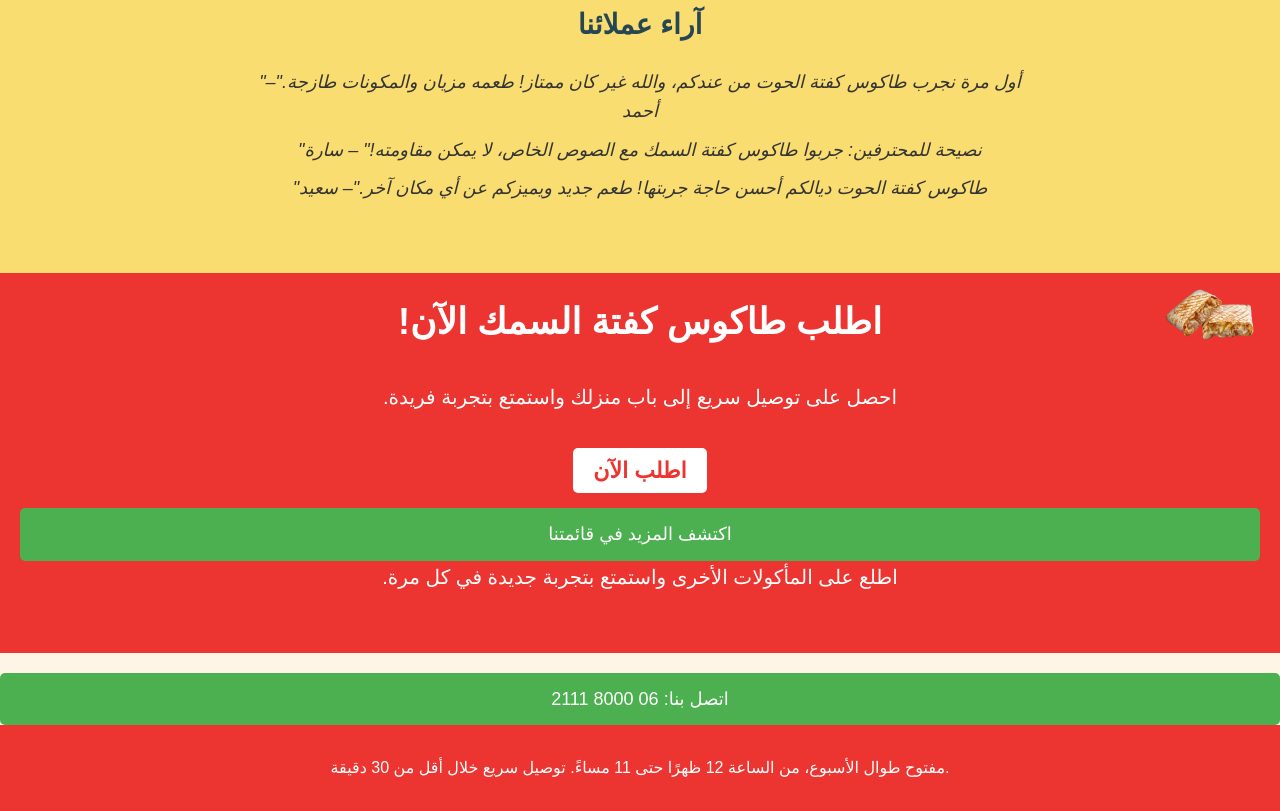
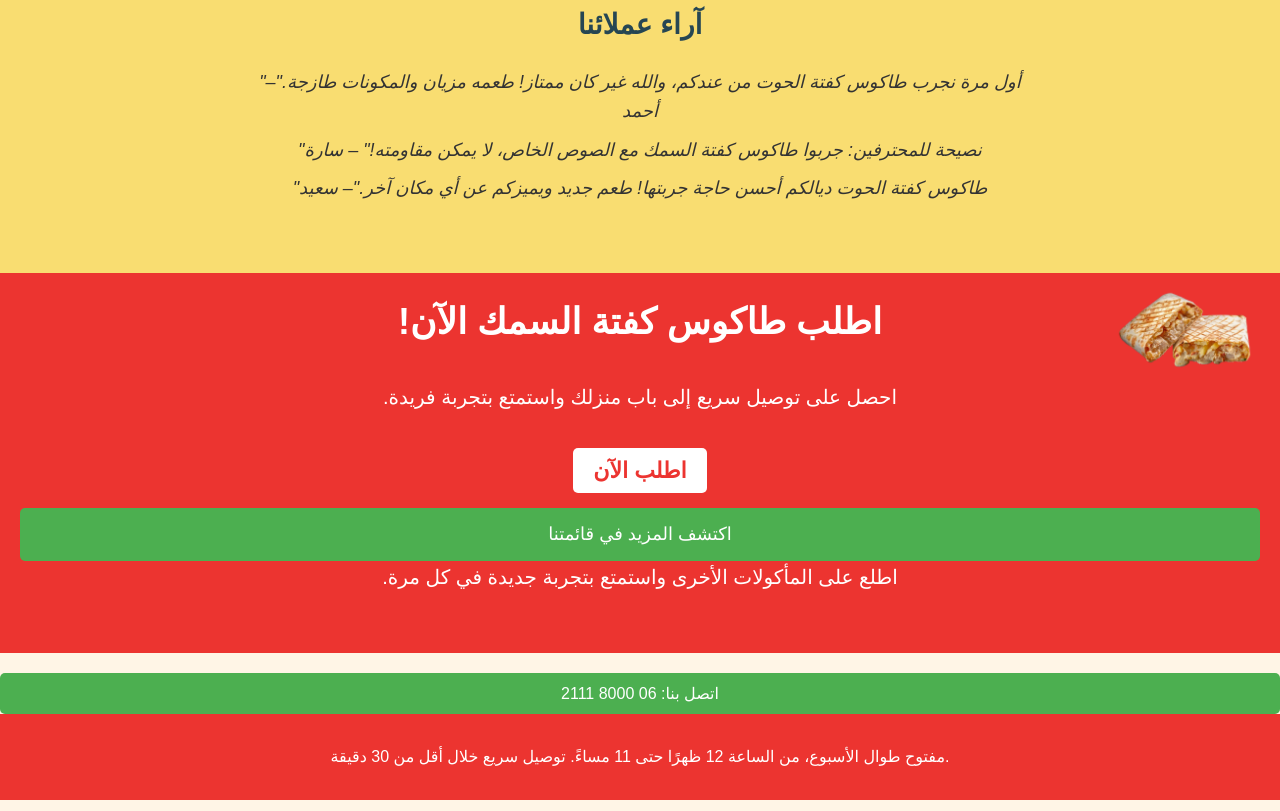
Before and after one commit to khaliddaanoune/tacos-landing-page, a plain HTML site: page index.html in a window 1280 px wide. Shown: the part 976-1787 px from the top of the page. Drawn offline with Linux system fonts and the light colour scheme.

Commit message:
Update index.html

```diff
--- a/index.html
+++ b/index.html
@@ -34,13 +34,13 @@
             background-color: #ff4500;
         }
 
-        /* إضافة صورة بدون خلفية على خلفية حمراء */
+        /* تكبير الصورة على الخلفية الحمراء */
         .cta .cta-image {
             position: absolute;
             top: 10px;
-            right: 20px; /* تم تعديل هذا ليكون على اليمين */
-            width: 100px;
-            height: 100px;
+            right: 20px;
+            width: 150px; /* تم تكبير الصورة */
+            height: 150px;
             background-image: url('images/taco-icon.png'); /* تأكد من وضع الصورة في المسار المناسب */
             background-size: contain;
             background-repeat: no-repeat;
@@ -77,18 +77,19 @@
             background-color: #45a049;
         }
 
-        /* زر "اتصل بنا" */
+        /* زر "اتصل بنا" - تصغير الزر */
         .contact-button {
             background-color: #4CAF50;
-            padding: 12px 25px;
+            padding: 8px 20px; /* تم تصغير الحجم */
             color: white;
             text-decoration: none;
             border-radius: 5px;
             margin-top: 20px;
-            font-size: 18px;
+            font-size: 16px; /* تم تصغير الخط */
             display: block;
             margin-left: auto;
             margin-right: auto;
+            width: auto; /* تم ضبط عرض الزر بشكل مناسب */
         }
 
         .contact-button:hover {
```
